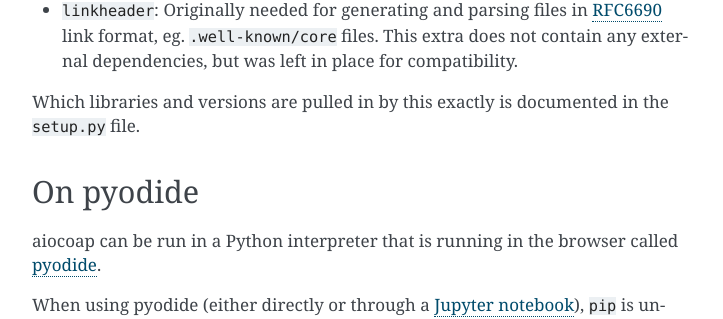
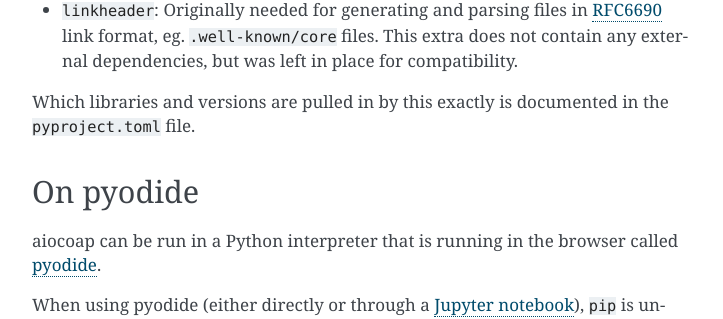
Before and after one commit to chrysn/aiocoap, a Sphinx documentation site: the page built from doc/installation.rst, in a window 1280 px wide and 900 px high, scrolled down 1627 px. Shown: the part 142-461 px from the top of the window, without its empty margins (388-1111 px from the left). Built offline with Sphinx 7.4.7, drawn with Linux system fonts in a browser that asks for light colours; pages that are not in the unit, such as notebooks, are missing from menus; the version number could not be read and is left out.

Commit message:
doc: Using pyproject.toml these days instead of setup.py

```diff
--- a/doc/installation.rst
+++ b/doc/installation.rst
@@ -101,7 +101,7 @@ The extras currently supported are:
   contain any external dependencies, but was left in place for compatibility.
 
 Which libraries and versions are pulled in by this exactly is documented in the
-``setup.py`` file.
+``pyproject.toml`` file.
 
 .. _RFC6690: https://tools.ietf.org/html/rfc6690
 
```
